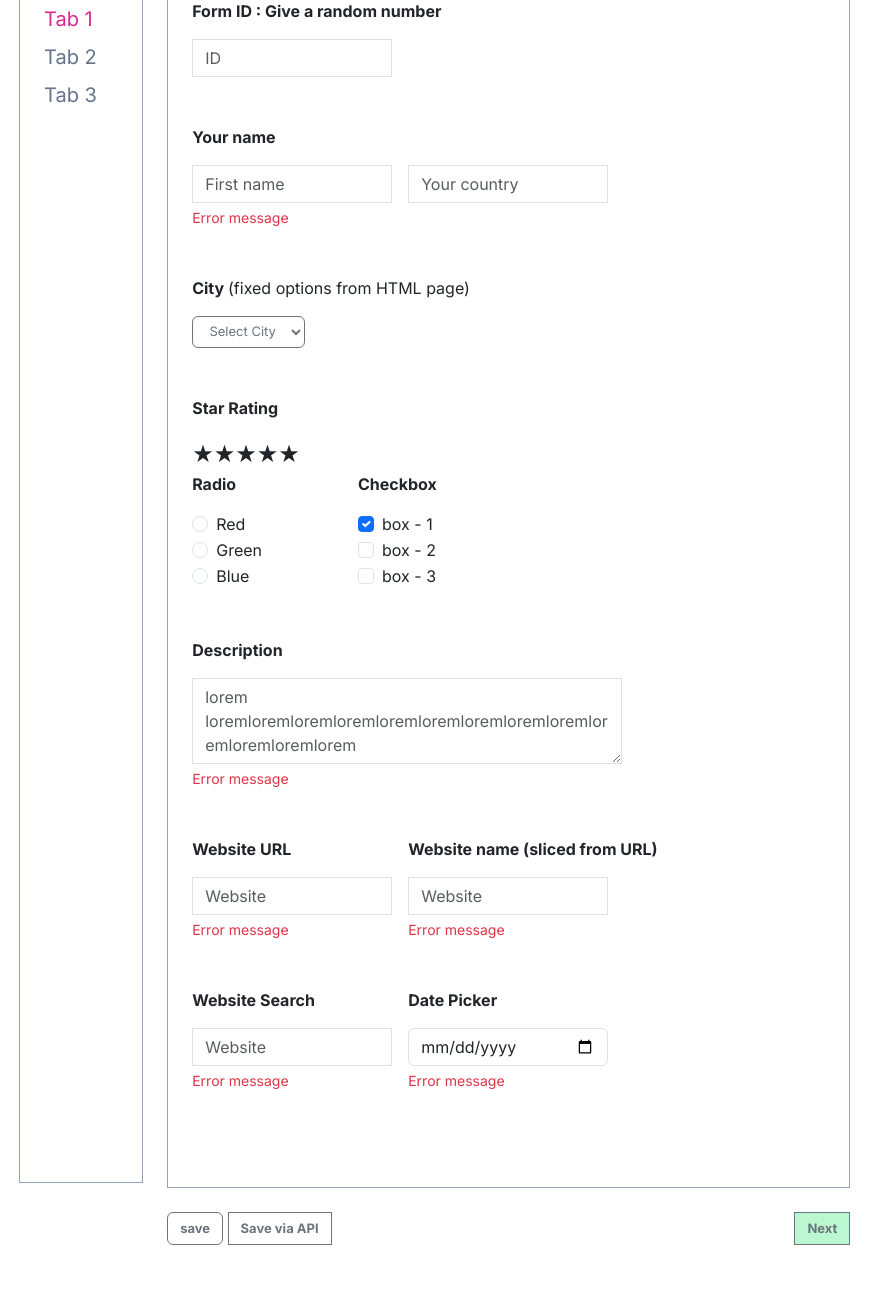
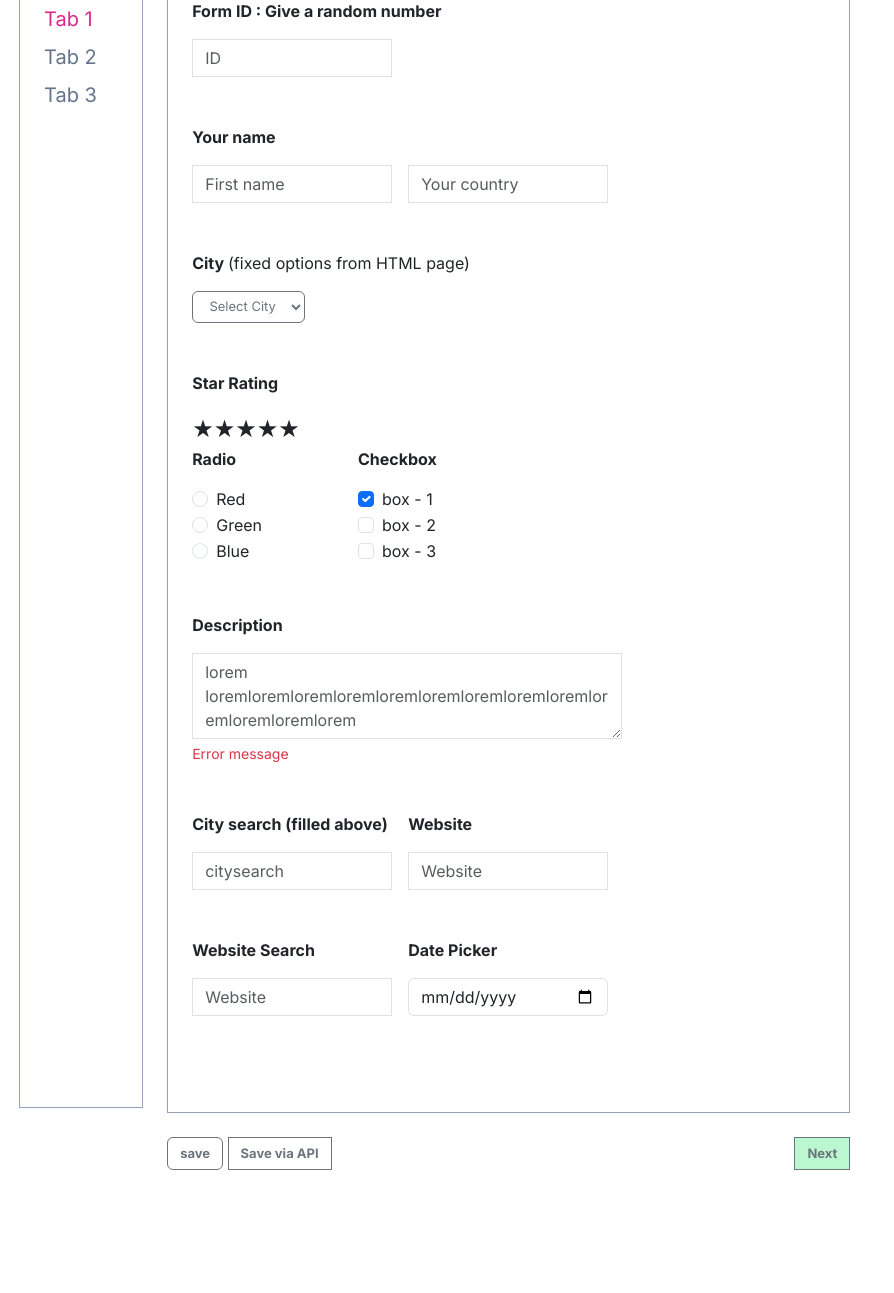
Before and after one commit to sachnaror/formproject, a Django app: page /tab1/ in a window 1280 px wide. Shown: the part 159-1452 px from the top of the page, without its empty margins (0-894 px from the left). After the commit the page ends 1329 px from the top, so only its background shows below. Run offline with Django 4.2, Linux system fonts and the light colour scheme; parts of the project's set-up code (start-up, migrations or seed data) failed here and were passed over.

Commit message:
typing commit message is most boring part

```diff
--- a/form1/models.py
+++ b/form1/models.py
@@ -38,5 +38,7 @@ class tab_one_model(models.Model):
     check2 = models.BooleanField(default=False)
     check3 = models.BooleanField(default=False)
 
+    describe = models.CharField(max_length=100, null=False, default='none')
+
     def __str__(self):
-        return f"Digit: {self.digit}, Name: {self.name}, Country: {self.country}, City: {self.city}, Rating: {self.ratings}, Selected color: {self.color}, Check1: {self.check1}, Check2: {self.check2}, Check3: {self.check3}"
+        return f"Digit: {self.digit}, Name: {self.name}, Country: {self.country}, City: {self.city}, Rating: {self.ratings}, Description: {self.describe} Selected color: {self.color}, Check1: {self.check1}, Check2: {self.check2}, Check3: {self.check3}"
--- a/form1/static/main.js
+++ b/form1/static/main.js
@@ -69,3 +69,8 @@ function remove() {
         i++;
     }
 }
+
+//next button from tab1 to go to tab2
+document.getElementById('nextBButton').addEventListener('click', function () {
+    window.location.href = 'tab2.html';
+});
--- a/form1/templates/Tab1.html
+++ b/form1/templates/Tab1.html
@@ -86,7 +86,7 @@
               </div> {% endcomment %}
 
           </div>
-        <div id="idlsdHelp" class="form-text text-danger">Error message</div>
+        {% comment %} <div id="idlsdHelp" class="form-text text-danger">Error message</div> {% endcomment %}
           </div>
 
 
@@ -161,20 +161,20 @@
           </div>
           <div class="mb-5">
             <p class="fw-bolder">Description</p>
-            <textarea class="form-control border-radius textarea-width" id="exampleFormControlTextarea1" rows="3" placeholder="lorem loremloremloremloremloremloremloremloremloremloremloremloremlorem"></textarea>
+            <textarea class="form-control border-radius textarea-width" name="descrip" id="exampleFormControlTextarea1" rows="3" placeholder="lorem loremloremloremloremloremloremloremloremloremloremloremloremlorem"></textarea>
             <div id="idlHelp" class="form-text text-danger">Error message</div>
           </div>
           <div class="mb-5">
             <div class="d-flex gap-3 align-items-center">
               <div>
-                <p class="fw-bolder">Website URL</p>
-                <input type="url" class="form-control width-200 border-radius" id="id" aria-describedby="idHelp" placeholder="Website" />
-                <div id="idlHelp" class="form-text text-danger"> Error message </div>
+                <p class="fw-bolder">City search (filled above)</p>
+                <input type="url" name="citysearch" class="form-control width-200 border-radius" id="iasggdd" aria-describedby="idHelp" placeholder="citysearch" />
+                {% comment %} <div id="iasdd" class="form-text text-danger"> Error message </div> {% endcomment %}
               </div>
               <div>
-                <p class="fw-bolder">Website name (sliced from URL)</p>
+                <p class="fw-bolder">Website </p>
                 <input type="text" class="form-control width-200 border-radius" id="id" aria-describedby="idHelp" placeholder="Website" />
-                <div id="idlHelp" class="form-text text-danger"> Error message </div>
+                {% comment %} <div id="idlHelp" class="form-text text-danger"> Error message </div> {% endcomment %}
               </div>
             </div>
           </div>
@@ -183,12 +183,12 @@
               <div>
                 <p class="fw-bolder">Website Search</p>
                 <input type="text" class="form-control width-200 border-radius" id="id" aria-describedby="idHelp" placeholder="Website" />
-                <div id="idlHelp" class="form-text text-danger"> Error message </div>
+                {% comment %} <div id="idlHelp" class="form-text text-danger"> Error message </div> {% endcomment %}
               </div>
               <div>
                 <p class="fw-bolder">Date Picker</p>
                 <input id="startDate" class="form-control width-200" type="date" />
-                <div id="idlHelp" class="form-text text-danger"> Error message </div>
+                {% comment %} <div id="idlHelp" class="form-text text-danger"> Error message </div> {% endcomment %}
               </div>
             </div>
           </div>
@@ -203,7 +203,8 @@
             <input type="submit" value="save"  class="btn btn-outline-secondary fw-bolder"></button>
             <button type="button" class="btn btn-outline-secondary fw-bolder"> Save via API </button>
           </div>
-            <button type="button" class="btn btn-outline-secondary bg-green fw-bolder"> Next </button>
+          <button type="button" id="nextBButton" class="btn btn-outline-secondary bg-green fw-bolder">Next</button>
+
     </div>
 
 
@@ -311,10 +312,10 @@
 
       </div>
     </div>
-    <script src="https://cdn.jsdelivr.net/npm/bootstrap@5.0.2/dist/js/bootstrap.bundle.min.js" integrity="sha384-MrcW6ZMFYlzcLA8Nl+NtUVF0sA7MsXsP1UyJoMp4YLEuNSfAP+JcXn/tWtIaxVXM" crossorigin="anonymous"></script>
 
+  </form>
+  <script src="https://cdn.jsdelivr.net/npm/bootstrap@5.0.2/dist/js/bootstrap.bundle.min.js" integrity="sha384-MrcW6ZMFYlzcLA8Nl+NtUVF0sA7MsXsP1UyJoMp4YLEuNSfAP+JcXn/tWtIaxVXM" crossorigin="anonymous"></script>
     <script src="{% static 'main.js' %}"></script>
 
-  </form>
   </body>
 </html>
--- a/form1/urls.py
+++ b/form1/urls.py
@@ -9,6 +9,7 @@ urlpatterns = [
     path('login/', views.login, name='login'),
     path('register/', views.register, name='register'),
     path('tab1/', views.tab_one, name='tab1'),
+    path('tab2/', views.tab2, name='tab2'),
     path('thanks/', views.thanks, name='thanks'),
     path('form1/', views.register, name='register'),
     path('form1/register/', views.register, name='register'),
--- a/form1/views.py
+++ b/form1/views.py
@@ -4,7 +4,7 @@ from django.contrib import messages
 from django.contrib.auth import logout
 from django.contrib.auth.decorators import login_required
 from django.core.exceptions import ValidationError
-from django.http import HttpResponse
+from django.http import HttpResponse, HttpResponseRedirect
 from django.shortcuts import redirect, render
 
 from .models import User, tab_one_model
@@ -20,7 +20,7 @@ def register(request):
         user = User(email=email, password=password)
         user.save()
 
-        return redirect('tab1')  # Redirect to a success page
+        return redirect('tab2')  # Redirect to a success page
 
     return render(request, 'register.html')
 
@@ -82,18 +82,19 @@ def tab_one(request):
             city = request.POST.get('city')
             color = request.POST.get('color')
             ratings = request.POST.get('rating')
+            describe = request.POST.get('descrip')
 
             # Retrieve checkbox values
             check1 = request.POST.get('box1') == 'on'
             check2 = request.POST.get('box2') == 'on'
             check3 = request.POST.get('box3') == 'on'
-            temp = request.POST.get('box1')
+            # temp = request.POST.get('box1')
             # print(temp)
             # print(check1, check2, check3)
             # Create and save the new TabOne instance
             tab_one_instance = tab_one_model(
                 digit=digit, name=name, country=country, city=city,
-                color=color, ratings=ratings, check1=check1, check2=check2, check3=check3)
+                color=color, ratings=ratings, describe=describe, check1=check1, check2=check2, check3=check3)
             tab_one_instance.save()
 
             return redirect('thanks')
@@ -120,3 +121,26 @@ def tab_one(request):
 
 def thanks(request):
     return render(request, 'thanks.html')
+
+
+def tab_two(request):
+    # Handle POST request
+    if request.method == 'POST':
+        user_id = request.session.get('id')
+        user_email = request.session.get('email')
+
+        context = {
+            'user_id': user_id,
+            'user_email': user_email
+        }
+
+        return render(request, 'tab2.html', context)
+
+    # Handle GET or other request methods
+    else:
+        # Redirect to a different page
+        return HttpResponseRedirect('/thanks/')
+
+
+def tab2(request):
+    return render(request, 'tab2.html')
```
Also changed, not shown: form1/templates/tab2.html (added, +118 -0 lines), form1/migrations/0023_tab_one_model_descripto.py (added), form1/migrations/0024_remove_tab_one_model_descripto_and_more.py (added).
